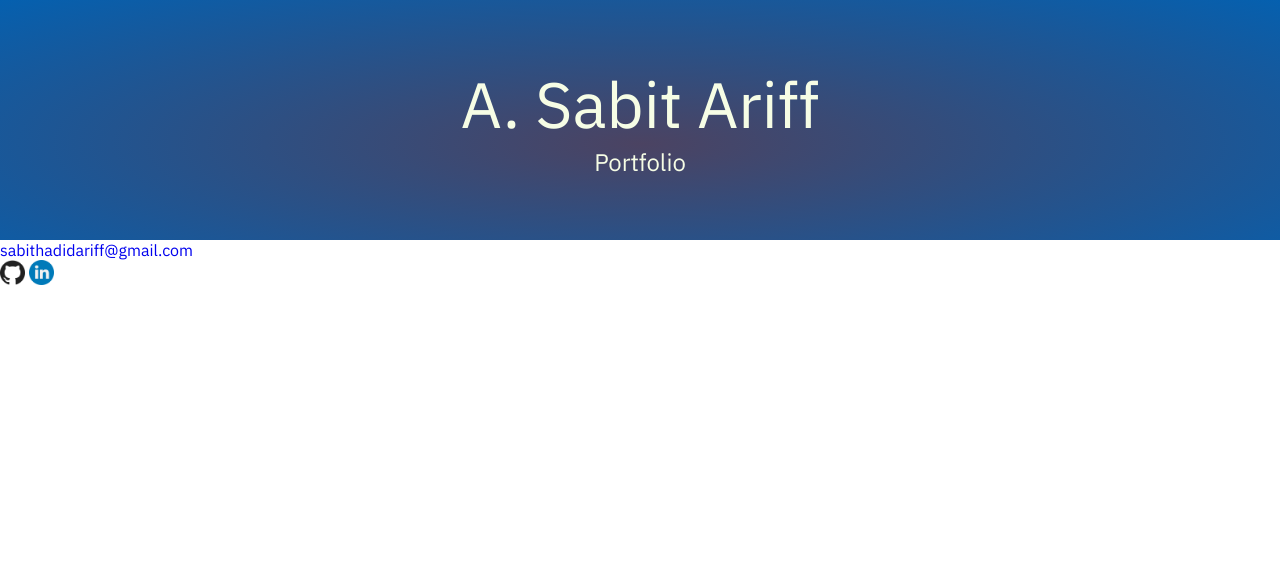
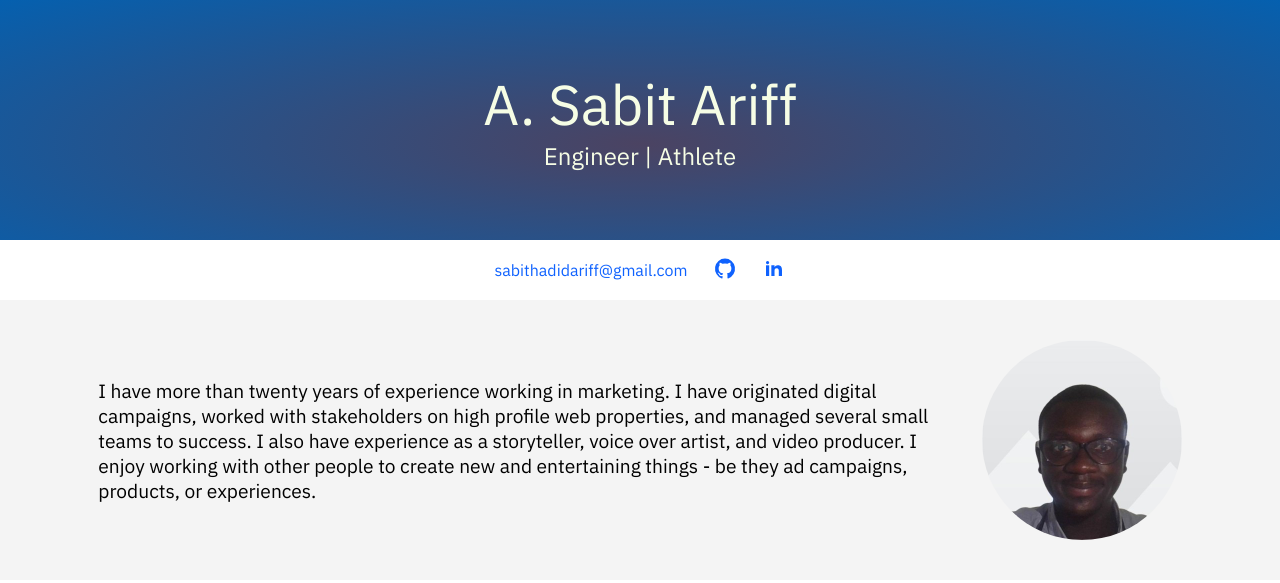
Before and after one commit to glad180r/portfolio, a plain HTML site: page index.html in a window 1280 px wide. Drawn offline with Linux system fonts and the light colour scheme.

Commit message:
Intro Section Complete

```diff
--- a/index.html
+++ b/index.html
@@ -12,19 +12,33 @@
     <header>
         <div class="heading">
             <h1 class="name">A. Sabit Ariff</h1>
-            <h2 class="website-title">Portfolio</h2>
+            <h2 class="career-titles">Engineer | Athlete</h2>
         </div>
         <nav>
             <a href="mailto:sabithadidariff@gmail.com" class="email">sabithadidariff@gmail.com</a>
-            <div class="socials">
-                <a href="https://github.com/mvch1ne" >
-                    <img src="./assets/icons/github.png" alt="" class="github-icon">
-                </a>
-                <a href="https://www.linkedin.com/in/engin33r/" >
-                    <img src="./assets/icons/linkedin.png" alt="" class="linkedin-icon">
-                </a>
-            </div>
+
+            <a href="https://github.com/mvch1ne" >
+                <svg class="github-icon w-6 h-6 text-gray-800 dark:text-white" aria-hidden="true" xmlns="http://www.w3.org/2000/svg" width="24" height="24" fill="currentColor" viewBox="0 0 24 24">
+                    <path fill-rule="evenodd" d="M12.006 2a9.847 9.847 0 0 0-6.484 2.44 10.32 10.32 0 0 0-3.393 6.17 10.48 10.48 0 0 0 1.317 6.955 10.045 10.045 0 0 0 5.4 4.418c.504.095.683-.223.683-.494 0-.245-.01-1.052-.014-1.908-2.78.62-3.366-1.21-3.366-1.21a2.711 2.711 0 0 0-1.11-1.5c-.907-.637.07-.621.07-.621.317.044.62.163.885.346.266.183.487.426.647.71.135.253.318.476.538.655a2.079 2.079 0 0 0 2.37.196c.045-.52.27-1.006.635-1.37-2.219-.259-4.554-1.138-4.554-5.07a4.022 4.022 0 0 1 1.031-2.75 3.77 3.77 0 0 1 .096-2.713s.839-.275 2.749 1.05a9.26 9.26 0 0 1 5.004 0c1.906-1.325 2.74-1.05 2.74-1.05.37.858.406 1.828.101 2.713a4.017 4.017 0 0 1 1.029 2.75c0 3.939-2.339 4.805-4.564 5.058a2.471 2.471 0 0 1 .679 1.897c0 1.372-.012 2.477-.012 2.814 0 .272.18.592.687.492a10.05 10.05 0 0 0 5.388-4.421 10.473 10.473 0 0 0 1.313-6.948 10.32 10.32 0 0 0-3.39-6.165A9.847 9.847 0 0 0 12.007 2Z" clip-rule="evenodd"/>
+                    </svg>
+            </a>
+
+            <a href="https://www.linkedin.com/in/engin33r/" >
+                <svg class="linkedin-icon w-6 h-6 text-gray-800 dark:text-white" aria-hidden="true" xmlns="http://www.w3.org/2000/svg" width="24" height="24" fill="currentColor" viewBox="0 0 24 24">
+                    <path fill-rule="evenodd" d="M12.51 8.796v1.697a3.738 3.738 0 0 1 3.288-1.684c3.455 0 4.202 2.16 4.202 4.97V19.5h-3.2v-5.072c0-1.21-.244-2.766-2.128-2.766-1.827 0-2.139 1.317-2.139 2.676V19.5h-3.19V8.796h3.168ZM7.2 6.106a1.61 1.61 0 0 1-.988 1.483 1.595 1.595 0 0 1-1.743-.348A1.607 1.607 0 0 1 5.6 4.5a1.601 1.601 0 0 1 1.6 1.606Z" clip-rule="evenodd"/>
+                    <path d="M7.2 8.809H4V19.5h3.2V8.809Z"/>
+                    </svg>
+            </a>
         </nav>
     </header>
+    <section class="intro">
+        <div class="about-text">
+            I have more than twenty years of experience working in marketing.
+            I have originated digital campaigns, worked with stakeholders on high profile web properties, and managed several small teams to success.
+            I also have experience as a storyteller, voice over artist, and video producer.
+            I enjoy working with other people to create new and entertaining things - be they ad campaigns, products, or experiences.
+        </div>
+        <img class="profile-img" src="./assets/images/profile.jpg" alt="" srcset="">
+    </section>
 </body>
 </html>
--- a/styles/style.css
+++ b/styles/style.css
@@ -14,10 +14,11 @@ body{
     display: flex;
     height: 100vh;
     width: 100vw;
+    flex-direction: column;
 }
 
 
-/* Header */
+/* Heading */
 header{
     width: 100vw;
 }
@@ -35,20 +36,63 @@ header{
 
 
 .name{
-    font-size: 4rem;
+    font-size: 3.5rem;
     font-weight: 400;
 }
 
-.website-title{
+.career-titles{
     font-size: 1.5rem;
     font-weight: 400;
 }
 
+/* Nav Section */
+
 header a{
     text-decoration: none;
+    color: #0f62fe;
+}
+
+nav{
+    display: flex;
+    align-items: center;
+    justify-content: center;
+    height: 7.5vh;
+    gap: 25px;
 }
 
 .github-icon,
 .linkedin-icon{
     height: 25px;
 }
+
+.github-icon:hover,
+.linkedin-icon:hover{
+    color: black;
+}
+
+.email:hover{
+    color: black;
+    text-decoration: underline;
+}
+
+section.intro{
+    background-color: #F4F4F4;
+    min-height: 35vh;
+    padding: 20px;
+
+    display: flex;
+    align-items: center;
+    justify-content: center;
+
+    gap: 20px;
+}
+
+.about-text{
+    font-size: 1.2rem;
+    max-width: 75ch;
+}
+
+.profile-img{
+    border-radius: 50%;
+    height: 200px;
+}
```
Also changed, not shown: assets/images/profile.jpg (added), 1 other file.
